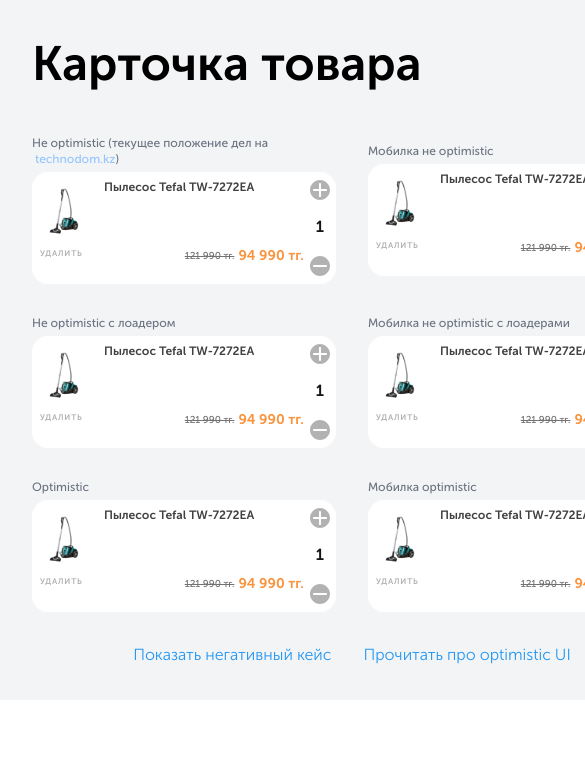
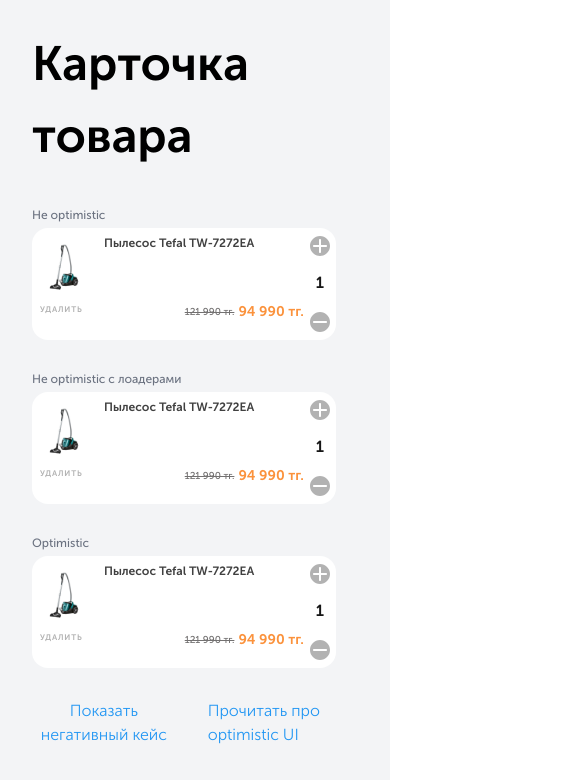
Before and after one commit to mnik01/optimisticUI, a React (Vite) app: page / in a window 390 px wide. Shown: the top 782 px of the page, 585 px wide, since content can reach past the window. Built offline with nearby package versions, Linux system fonts and the light colour scheme.

Commit message:
feat: in mobile dont show desktop

```diff
--- a/src/App.tsx
+++ b/src/App.tsx
@@ -5,9 +5,9 @@
 import CardLoaders from "./components/CardLoaders";
 import CardOptimistic from "./components/CardOptimistic";
 import { useEffect, useState } from "react";
+import { useIsMobile } from "./hooks/useIsMobile";
 
 // TODO: add tooltip: скорость ответа от серва одинаковая во всех подходах
-// TODO: hide desktop in mobile design
 // TODO: add input implementation in loades and optimistic
 // TODO: set input type number
 // TODO: add polling
@@ -34,6 +34,7 @@
   const toggleCaseHandler = () => {
     setIsNegativeCase(!isNegativeCase)
   }
+  const isMobile = useIsMobile();
 
 
 
@@ -42,33 +43,42 @@
       <div className="p-8 min-w-fit flex flex-col gap-8 bg-gray-100">
         <h1 className="min-w-fit bg-gray-100 text-[48px] font-bold text-gray-00">Карточка товара</h1>
         <div className="flex items-center gap-8">
+          {
+            !isMobile &&
           <div className="flex flex-col gap-1">
             <span className="text-xs text-gray-500">Не optimistic (текущее положение дел на &nbsp;<a className="text-blue-300" href="https://www.technodom.kz">technodom.kz</a>)</span>
-            <Card product={product} />
+            <Card isMobile={isMobile} product={product} />
           </div>
+          }
           <div className="flex flex-col gap-1">
-            <p className="text-xs text-gray-500">Мобилка не optimistic</p>
-            <Card product={product} foreceMobile />
+            <p className="text-xs text-gray-500">{isMobile ? 'Не optimistic' : 'Мобилка не optimistic'}</p>
+            <Card isMobile={isMobile} product={product} foreceMobile />
           </div>
         </div>
         <div className="flex items-center gap-8">
+          {
+            !isMobile &&
           <div className="flex flex-col gap-1">
             <span className="text-xs text-gray-500">Не optimistic с лоадером</span>
-            <CardLoaders product={product} />
+            <CardLoaders isMobile={isMobile} product={product} />
           </div>
+          }
           <div className="flex flex-col gap-1">
-            <p className="text-xs text-gray-500">Мобилка не optimistic с лоадерами</p>
-            <CardLoaders product={product} foreceMobile />
+            <p className="text-xs text-gray-500">{isMobile ? 'Не optimistic с лоадерами' : 'Мобилка не optimistic с лоадерами'}</p>
+            <CardLoaders isMobile={isMobile} product={product} foreceMobile />
           </div>
         </div>
         <div className="flex items-center gap-8">
+          {
+            !isMobile &&
           <div className="flex flex-col gap-1">
             <span className="text-xs text-gray-500">Optimistic</span>
-            <CardOptimistic product={product} />
+            <CardOptimistic isMobile={isMobile} product={product} />
           </div>
+          }
           <div className="flex flex-col gap-1">
-            <p className="text-xs text-gray-500">Мобилка optimistic</p>
-            <CardOptimistic product={product} foreceMobile />
+            <p className="text-xs text-gray-500">{isMobile ? 'Optimistic' : 'Мобилка optimistic'}</p>
+            <CardOptimistic isMobile={isMobile} product={product} foreceMobile />
           </div>
         </div>
         <div className="flex gap-8 justify-center">
--- a/src/components/Card/Card.tsx
+++ b/src/components/Card/Card.tsx
@@ -1,5 +1,4 @@
 import React, { FC, useState } from "react";
-import { useIsMobile } from "../../hooks/useIsMobile";
 import BenifitList from "./parts/BenifitList";
 import StickerList from "./parts/StickerList";
 import { Product } from "./types";
@@ -7,11 +6,10 @@
 import { formatPrice } from "../../utils/formatPrice";
 import { patchProduct } from "../../api/product";
 
-type CardProps = { foreceMobile?: boolean, product: Product }
+type CardProps = { foreceMobile?: boolean, product: Product, isMobile: boolean}
 
 // Баг в проде технодома. Если кликнуть на плюс быстро два раза то значение после ответа сервера увелится лишь на 1
-export const Card: FC<CardProps> = ({ foreceMobile, product: initialProduct }) => {
-  const isMobile = useIsMobile();
+export const Card: FC<CardProps> = ({ foreceMobile, product: initialProduct, isMobile }) => {
   const [product, setProduct] = useState(initialProduct);
 
   const priceTotal = product.pricesPerOne.price * product.quantity;
--- a/src/components/CardLoaders/CardLoaders.tsx
+++ b/src/components/CardLoaders/CardLoaders.tsx
@@ -1,5 +1,4 @@
 import { FC, useState } from "react";
-import { useIsMobile } from "../../hooks/useIsMobile";
 import BenifitList from "./parts/BenifitList";
 import StickerList from "./parts/StickerList";
 import { Product } from "./types";
@@ -7,10 +6,9 @@
 import { formatPrice } from "../../utils/formatPrice";
 import { patchProduct } from "../../api/product";
 
-type CardProps = { foreceMobile?: boolean, product: Product }
+type CardProps = { foreceMobile?: boolean, product: Product, isMobile: boolean}
 
-export const CardLoaders: FC<CardProps> = ({ foreceMobile, product: initialProduct }) => {
-  const isMobile = useIsMobile();
+export const CardLoaders: FC<CardProps> = ({ foreceMobile, isMobile, product: initialProduct }) => {
   const [product, setProduct] = useState(initialProduct);
   const [isLoading, setIsLoading] = useState(false);
 
--- a/src/components/CardOptimistic/CardOptimistic.tsx
+++ b/src/components/CardOptimistic/CardOptimistic.tsx
@@ -1,4 +1,3 @@
-import { useIsMobile } from "../../hooks/useIsMobile";
 import { formatPrice } from "../../utils/formatPrice";
 import { patchProduct } from "../../api/product";
 import BenifitList from "./parts/BenifitList";
@@ -8,10 +7,9 @@
 import { Product } from "./types";
 import { debounce } from "lodash";
 
-type CardProps = { foreceMobile?: boolean, product: Product }
+type CardProps = { foreceMobile?: boolean, product: Product, isMobile: boolean }
 
-export const CardOptimistic: FC<CardProps> = ({ foreceMobile, product: initialProduct }) => {
-  const isMobile = useIsMobile();
+export const CardOptimistic: FC<CardProps> = ({ foreceMobile, isMobile, product: initialProduct }) => {
   const [product, setProduct] = useState(initialProduct);
   const [uiBlockStatus, setUiBlockStatus] = useState<"clicking" | 'fetching' | null>(null);
 
```
